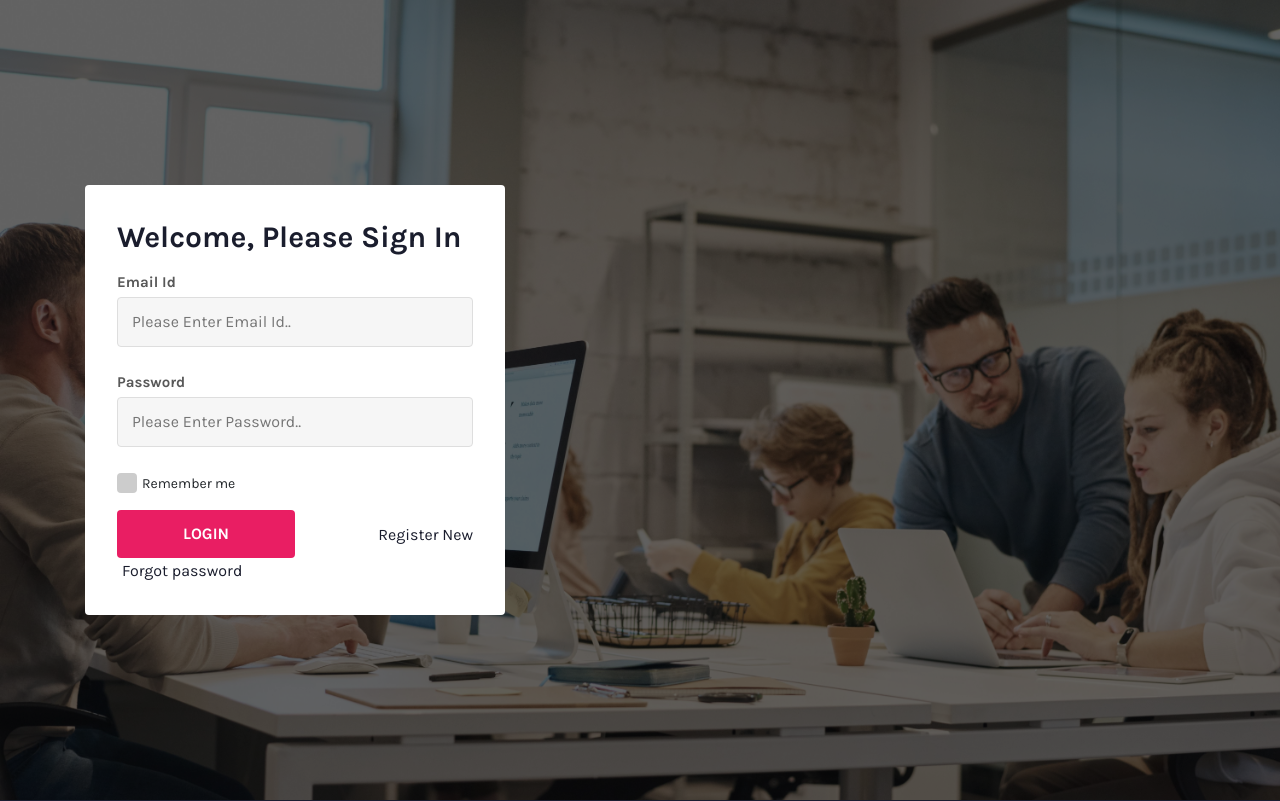
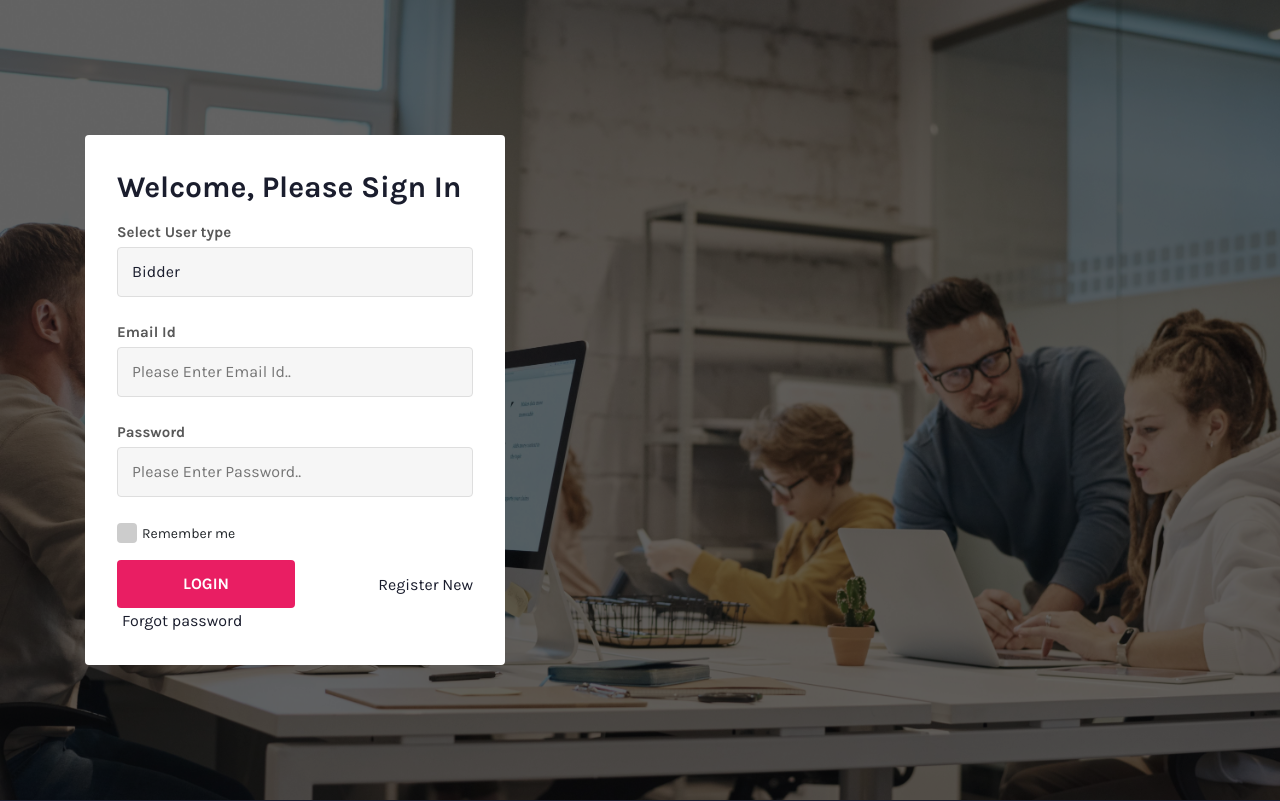
Before and after one commit to vis2712/P-auction, a Django app: page /login/ in a window 1280 px wide. Shown: the part 70-871 px from the top of the page. Run offline with Django 3.2, Linux system fonts and the light colour scheme; some libraries are stand-ins or nearby versions.

Commit message:
option of usertype & product page

```diff
--- a/auction/templates/login.html
+++ b/auction/templates/login.html
@@ -11,6 +11,13 @@
 				<h4 class="form-head">Welcome, Please Sign In</h4>
 				<form action="{% url 'login' %}" method="POST">
 					{% csrf_token %}
+					<div class="">
+						<p class="text-head">Select User type</p>
+						<select name="usertype" id="usertype" class="input">
+							<option value="bidder" class="input">Bidder</option>
+							<option value="seller" class="input">Seller</option>
+						  </select>
+					</div>
 					<div class="">
 						<p class="text-head">Email Id</p>
 						<input type="text" name="username" placeholder="Please Enter Email Id.." class="input" />
```
Also changed, not shown: auction/templates/signup.html (+7 -0 lines).
